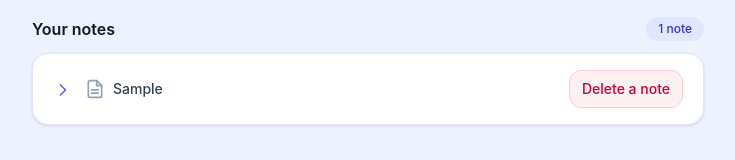
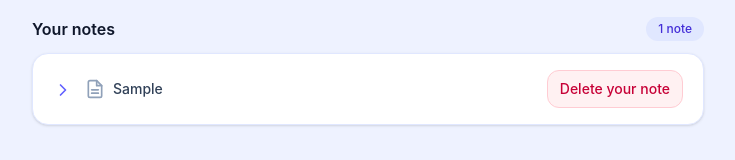
Before and after one commit to abdallahmyossif-ops/student-notes-app, a Next.js app: page / in a window 1280 px wide. Both pictures are taken after typing "Sample", "Sample" into the empty fields and a click on the button "Save note". Shown: the part 515-675 px from the top of the page, without its empty margins (272-1007 px from the left). Built offline with nearby package versions, Linux system fonts and the light colour scheme.

Commit message:
update delete button text to'Deletyour note'

```diff
--- a/src/app/page.tsx
+++ b/src/app/page.tsx
@@ -60,9 +60,10 @@ function NoteCard({
           onClick={() => onDelete(note.id)}
           className="rounded-xl border border-rose-200 bg-rose-50 px-3 py-2 text-sm font-medium text-rose-700 transition hover:border-rose-300 hover:bg-rose-100"
         >
-          Delete a note
+          Delete your note
         </button>
       </div>
+
       {isOpen && (
         <div className="border-t border-indigo-100 bg-indigo-50/30 px-5 py-4">
           <div className="rounded-xl border border-indigo-100 bg-white p-4">
```
